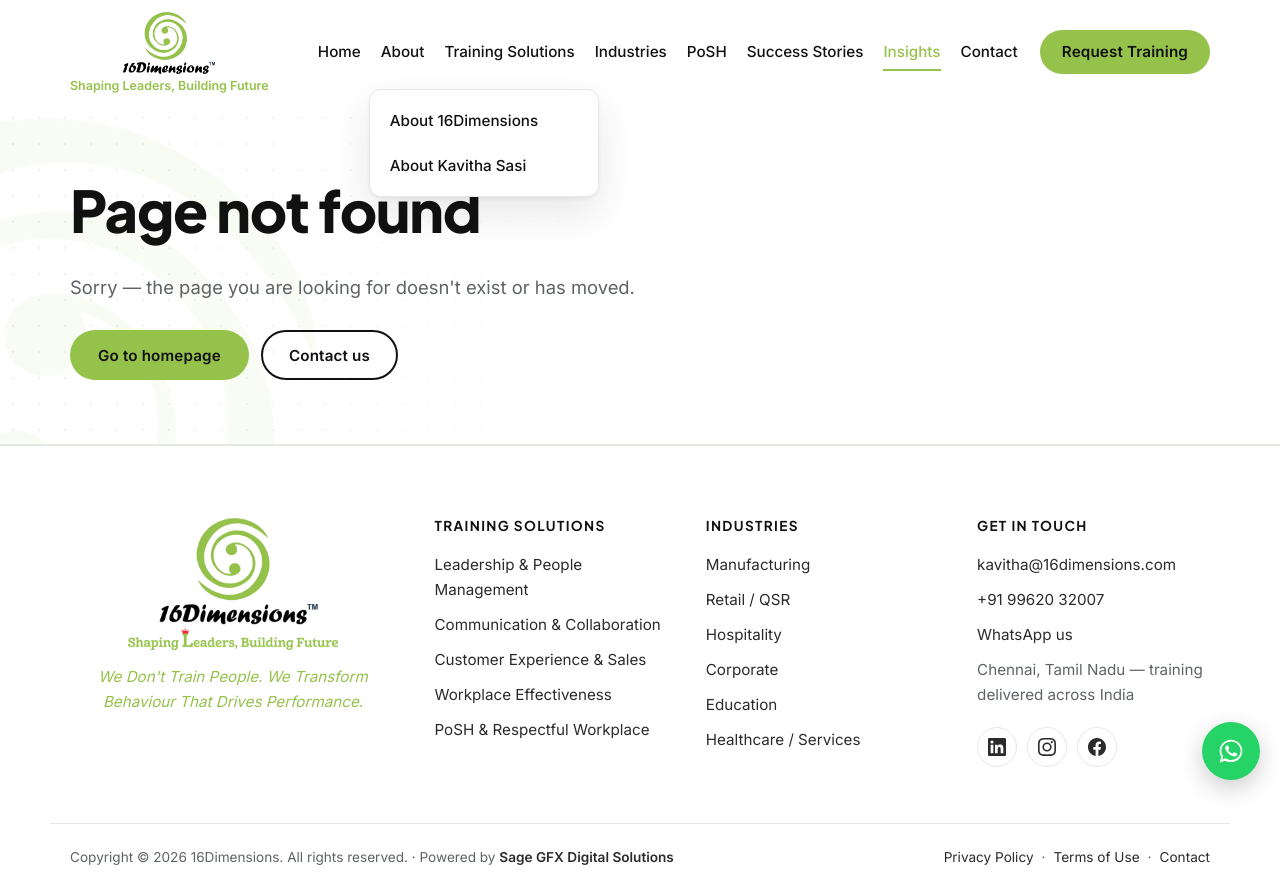
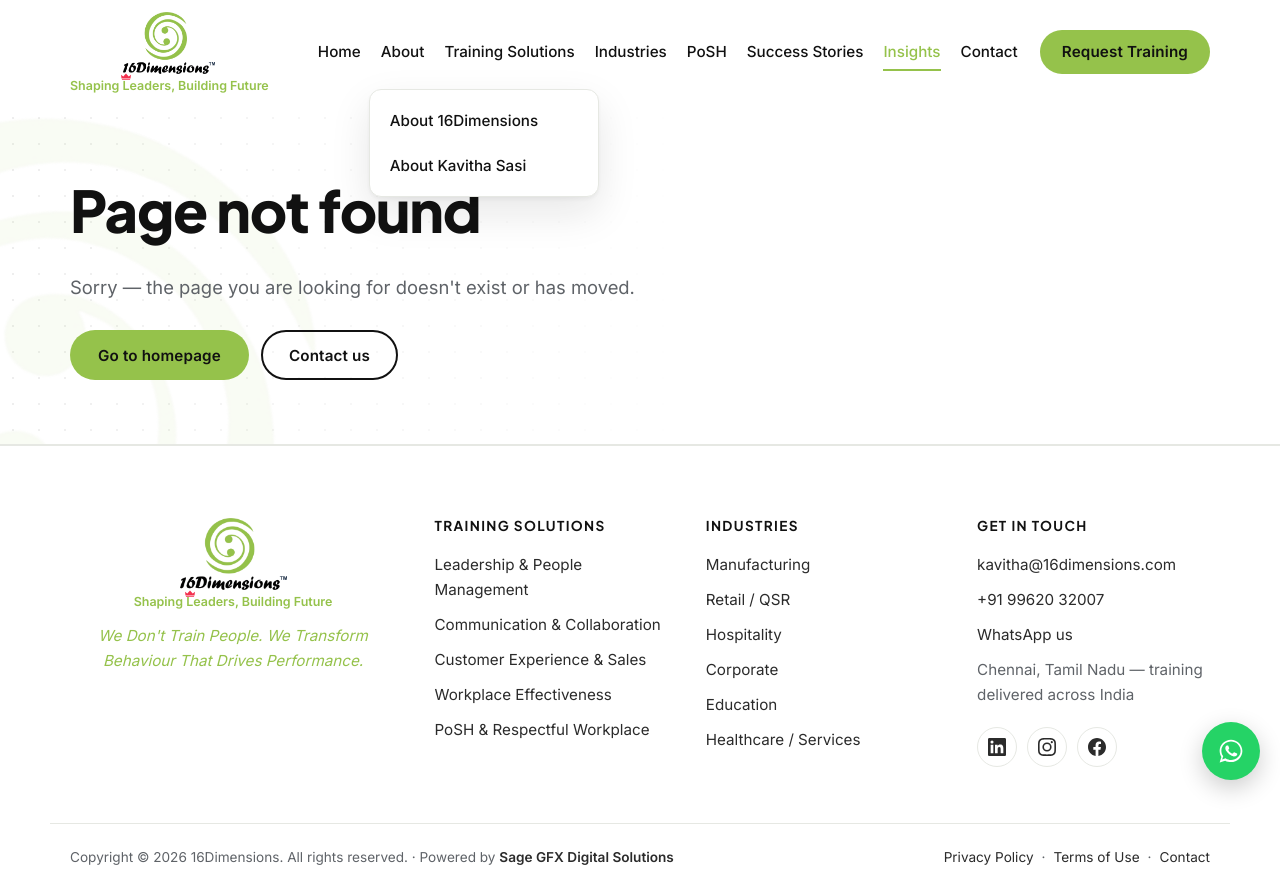
Before and after one commit to vishnu082004/16d, a React (Vite) app in the folder website/: page /insights/1 in a window 1280 px wide. Built offline with nearby package versions, Linux system fonts and the light colour scheme.

Commit message:
Add crowned L to navbar and footer slogan

```diff
--- a/website/src/components/Footer.jsx
+++ b/website/src/components/Footer.jsx
@@ -32,7 +32,7 @@ export default function Footer() {
     <footer className="footer">
       <div className="container footer__grid">
         <div className="footer__brand">
-          <Logo full />
+          <Logo />
           <p className="footer__msg">{site.message}</p>
         </div>
 
--- a/website/src/components/Logo.jsx
+++ b/website/src/components/Logo.jsx
@@ -1,16 +1,23 @@
-// The footer uses the complete brand lockup, including the crown detail in
-// the slogan. The compact header mark keeps the slogan as live text.
-export default function Logo({ full = false }) {
+function BrandSlogan() {
   return (
-    <span className="logo-lockup">
-      <img
-        className={`logo${full ? ' logo--full' : ''}`}
-        src={full ? '/images/brand/logo-16d.png' : '/images/brand/logo-stacked.png'}
-        alt={full ? '16Dimensions — Shaping Leaders, Building Future' : '16Dimensions'}
-        width={full ? 638 : 638}
-        height={400}
-      />
-      {!full && <span className="logo-lockup__slogan">Shaping Leaders, Building Future</span>}
+    <span className="logo-lockup__slogan">
+      Shaping{' '}
+      <span className="logo-lockup__leader">
+        <svg className="logo-lockup__crown" viewBox="0 0 24 16" aria-hidden="true">
+          <path d="M2 12 1 4l5 4 6-7 6 7 5-4-1 8H2Zm1 1h18v2H3z" />
+        </svg>
+        L
+      </span>
+      eaders, Building Future
     </span>
   );
 }
+
+export default function Logo() {
+  return (
+    <span className="logo-lockup">
+      <img className="logo" src="/images/brand/logo-stacked.png" alt="16Dimensions" width="638" height="400" />
+      <BrandSlogan />
+    </span>
+  );
+}
--- a/website/src/styles.css
+++ b/website/src/styles.css
@@ -235,6 +235,21 @@ a {
   font-weight: 700;
   white-space: nowrap;
 }
+.logo-lockup__leader {
+  position: relative;
+  display: inline-block;
+  color: var(--green);
+}
+.logo-lockup__crown {
+  position: absolute;
+  width: 0.88em;
+  height: 0.58em;
+  left: 50%;
+  top: -0.52em;
+  transform: translateX(-50%);
+  overflow: visible;
+  fill: #f3314f;
+}
 @media (max-width: 560px) {
   :root {
     --header-h: 88px;
@@ -246,9 +261,8 @@ a {
     font-size: 0.68rem;
   }
 }
-.footer .logo--full {
-  width: 210px;
-  height: auto;
+.footer .logo {
+  height: 72px;
 }
 
 /* ---------- Header ---------- */
```
Also changed, not shown: 30 other files (tests, documents, lock files or other folders).
